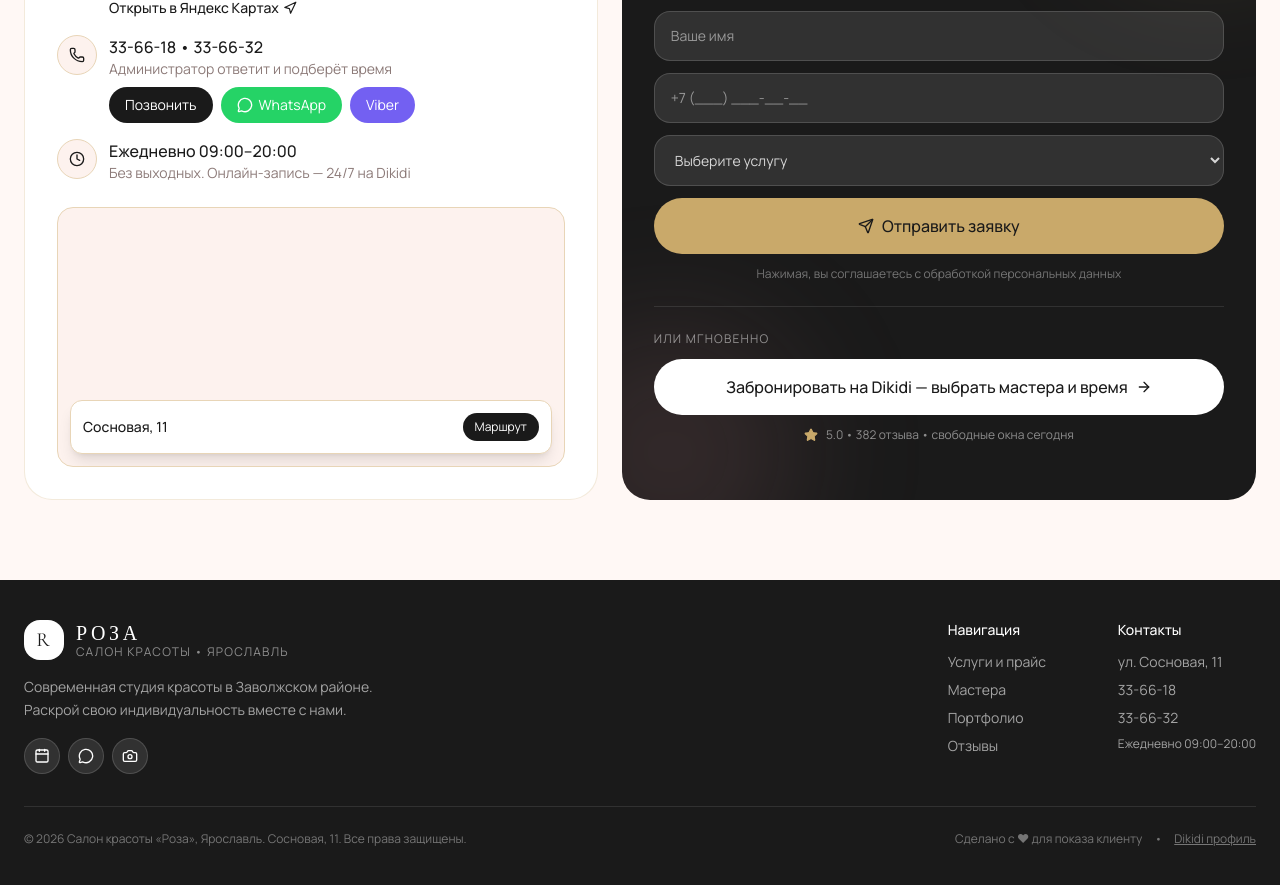
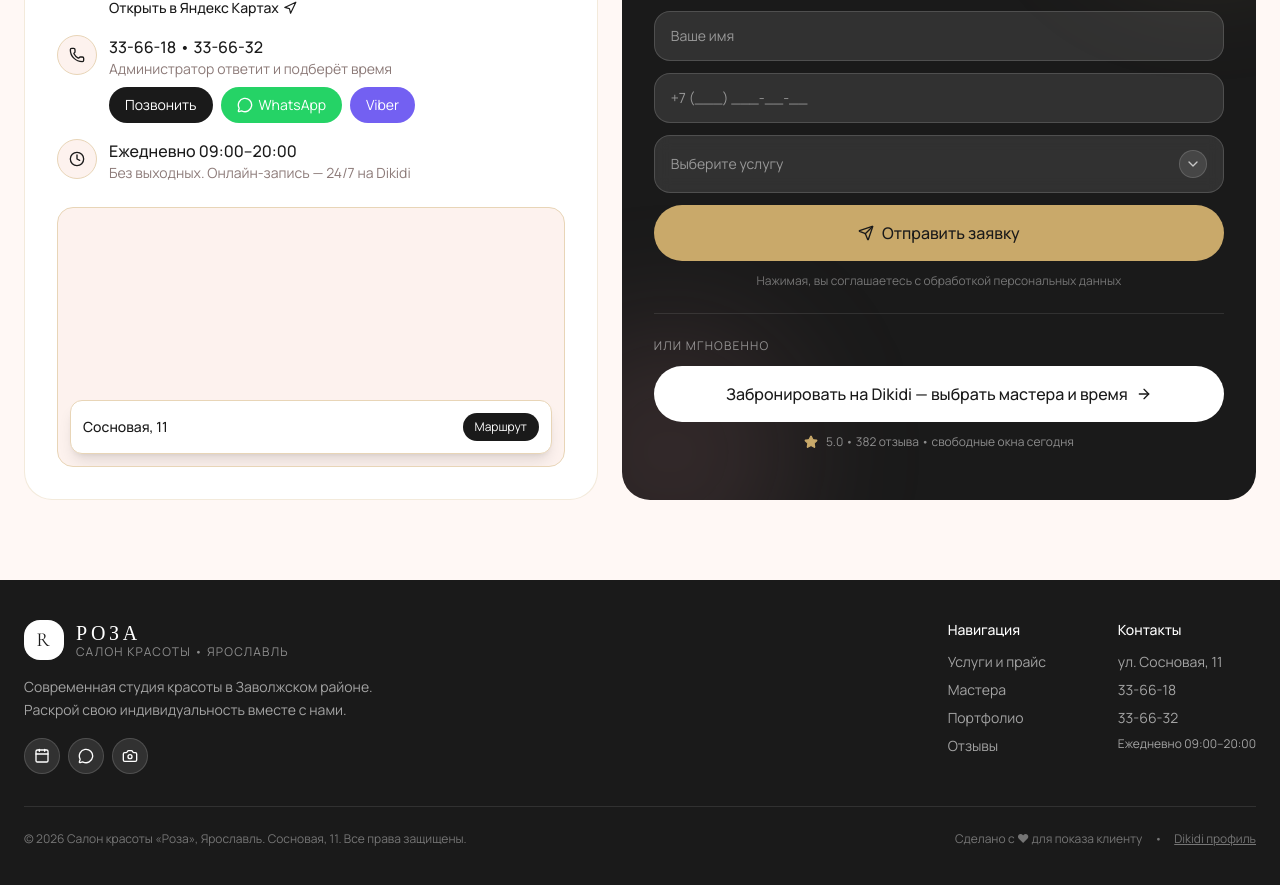
Before and after one commit to JDexMoment/Rose_Beauty, a Next.js app: page / in a window 1280 px wide. Shown: the part 6320-7205 px from the top of the page. Built offline with nearby package versions, Linux system fonts and the light colour scheme.

Commit message:
feat: custom premium select for booking (dark gold, no native blue) + explain where lead goes
Co-authored-by: arena-agent <297053741+arena-agent@users.noreply.github.com>

```diff
--- a/src/app/page.tsx
+++ b/src/app/page.tsx
@@ -15,6 +15,7 @@ import {
   Menu,
   X,
   ChevronRight,
+  ChevronDown,
   Quote,
   Award,
   Users,
@@ -174,13 +175,28 @@ export default function Home() {
   const [mobileMenu, setMobileMenu] = useState(false);
   const [form, setForm] = useState({ name: "", phone: "", service: "" });
   const [sent, setSent] = useState(false);
+  const [serviceOpen, setServiceOpen] = useState(false);
   const active = serviceCategories.find((c) => c.id === activeCat)!;
+
+  const serviceOptions = [
+    { value: "", label: "Выберите услугу" },
+    { value: "hair", label: "Стрижка / Окрашивание" },
+    { value: "nails", label: "Маникюр / Педикюр" },
+    { value: "brows", label: "Брови / Ресницы / Визаж" },
+    { value: "body", label: "Депиляция / Солярий" },
+    { value: "consult", label: "Консультация" },
+  ];
+  const selectedService = serviceOptions.find((o) => o.value === form.service);
 
   const handleSubmit = (e: React.FormEvent) => {
     e.preventDefault();
+    // Сейчас заявка никуда не уходит — только демо-анимация "Спасибо" + console.log
+    // Чтобы реально отправлять: подключим Telegram/Email (см. ответ ниже)
+    console.log("Заявка Роза:", form);
     setSent(true);
     setTimeout(() => setSent(false), 4000);
     setForm({ name: "", phone: "", service: "" });
+    setServiceOpen(false);
   };
 
   return (
@@ -875,18 +891,68 @@ export default function Home() {
                   type="tel"
                   className="w-full bg-white/10 border border-white/15 rounded-2xl px-4 py-3.5 text-sm placeholder:text-white/50 focus:outline-none focus:border-[#C9A96A] focus:bg-white/15 transition"
                 />
-                <select
-                  value={form.service}
-                  onChange={(e) => setForm({ ...form, service: e.target.value })}
-                  className="w-full bg-white/10 border border-white/15 rounded-2xl px-4 py-3.5 text-sm text-white/80 focus:outline-none focus:border-[#C9A96A]"
-                >
-                  <option value="" className="text-black">Выберите услугу</option>
-                  <option value="hair" className="text-black">Стрижка / Окрашивание</option>
-                  <option value="nails" className="text-black">Маникюр / Педикюр</option>
-                  <option value="brows" className="text-black">Брови / Ресницы / Визаж</option>
-                  <option value="body" className="text-black">Депиляция / Солярий</option>
-                  <option value="consult" className="text-black">Консультация</option>
-                </select>
+                {/* Кастомный селект — премиум, без системного синего */}
+                <div className="relative">
+                  <button
+                    type="button"
+                    onClick={() => setServiceOpen(!serviceOpen)}
+                    className={`w-full flex items-center justify-between gap-3 bg-white/10 border rounded-2xl px-4 py-3.5 text-sm text-left transition backdrop-blur-sm ${
+                      serviceOpen ? "border-[#C9A96A] bg-white/15 ring-1 ring-[#C9A96A]/20" : "border-white/15 hover:bg-white/12 hover:border-white/20"
+                    }`}
+                    aria-haspopup="listbox"
+                    aria-expanded={serviceOpen}
+                  >
+                    <span className={`${form.service ? "text-white" : "text-white/50"}`}>{selectedService?.label || "Выберите услугу"}</span>
+                    <span className={`w-7 h-7 rounded-full flex items-center justify-center border transition ${serviceOpen ? "bg-[#C9A96A] border-[#C9A96A] text-[#1A1A1A]" : "bg-white/10 border-white/15 text-white/70"}`}>
+                      <ChevronDown className={`w-4 h-4 transition-transform ${serviceOpen ? "rotate-180" : ""}`} />
+                    </span>
+                  </button>
+
+                  <AnimatePresence>
+                    {serviceOpen && (
+                      <>
+                        {/* клик вне — закрыть */}
+                        <div className="fixed inset-0 z-20" onClick={() => setServiceOpen(false)} aria-hidden />
+                        <motion.div
+                          initial={{ opacity: 0, y: 8, scale: 0.98 }}
+                          animate={{ opacity: 1, y: 0, scale: 1 }}
+                          exit={{ opacity: 0, y: 8, scale: 0.98 }}
+                          transition={{ duration: 0.18, ease: "easeOut" }}
+                          className="absolute z-30 left-0 right-0 mt-2 bg-[#1F1F1F] border border-white/10 rounded-2xl shadow-[0_16px_40px_rgba(0,0,0,0.35)] overflow-hidden p-1.5"
+                          role="listbox"
+                        >
+                          {serviceOptions.map((opt) => {
+                            const isSelected = form.service === opt.value;
+                            const isPlaceholder = opt.value === "";
+                            return (
+                              <button
+                                key={opt.value || "placeholder"}
+                                type="button"
+                                role="option"
+                                aria-selected={isSelected}
+                                onClick={() => {
+                                  setForm({ ...form, service: opt.value });
+                                  setServiceOpen(false);
+                                }}
+                                className={`w-full text-left px-3.5 py-2.5 rounded-xl text-sm flex items-center justify-between gap-2 transition ${
+                                  isPlaceholder
+                                    ? "text-white/40 hover:text-white/60 hover:bg-white/5"
+                                    : isSelected
+                                    ? "bg-[#C9A96A] text-[#1A1A1A] font-medium"
+                                    : "text-white/85 hover:bg-white/10 hover:text-white"
+                                }`}
+                              >
+                                <span>{opt.label}</span>
+                                {isSelected && !isPlaceholder && <span className="w-1.5 h-1.5 rounded-full bg-[#1A1A1A]" />}
+                              </button>
+                            );
+                          })}
+                          <div className="px-3 py-2 text-[11px] text-white/35 border-t border-white/5 mt-1.5">Можно выбрать позже — администратор уточнит по телефону</div>
+                        </motion.div>
+                      </>
+                    )}
+                  </AnimatePresence>
+                </div>
 
                 <button type="submit" className="w-full bg-[#C9A96A] hover:bg-[#E8D5B7] text-[#1A1A1A] py-4 rounded-full font-medium flex items-center justify-center gap-2 transition">
                   <Send className="w-4 h-4" /> Отправить заявку
```
